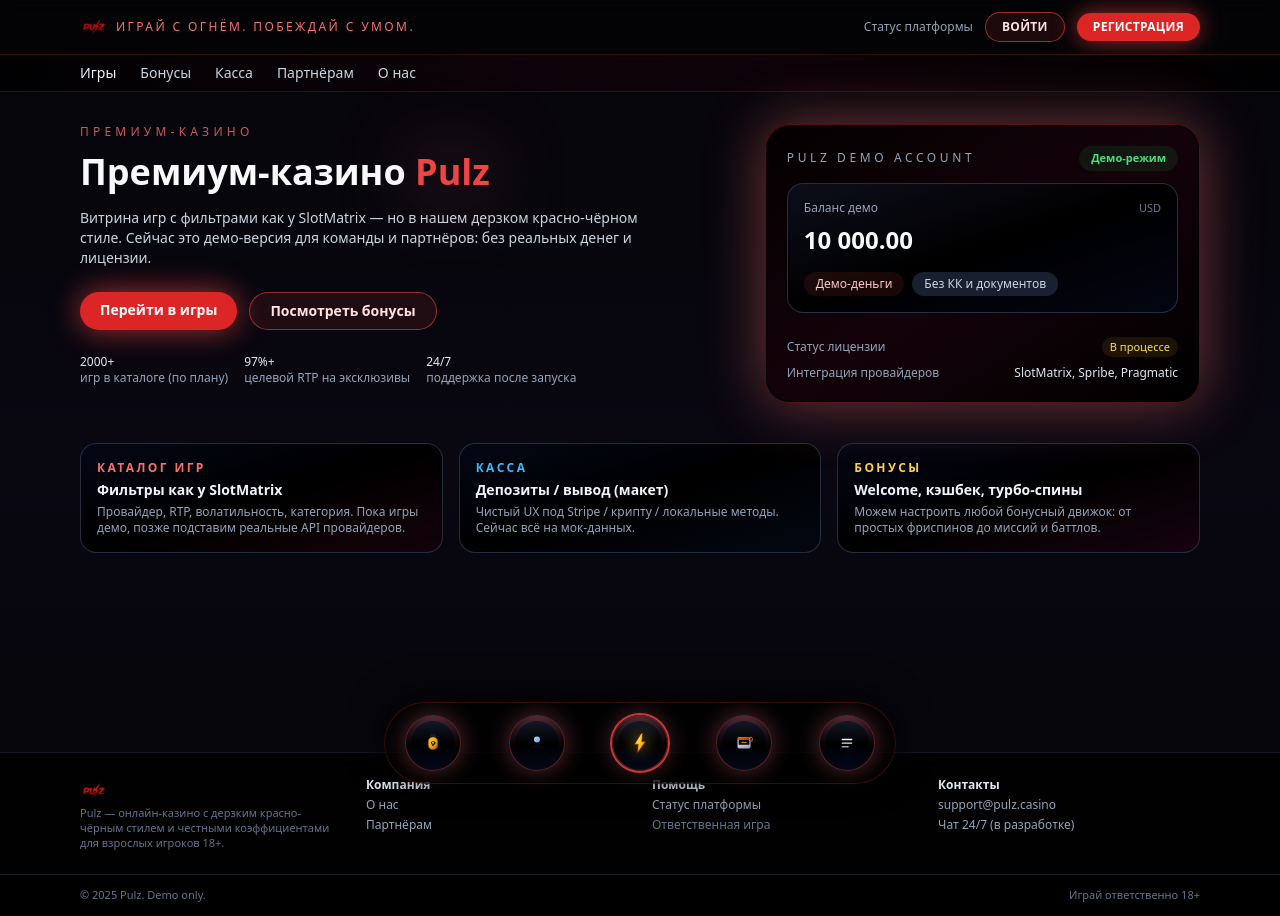
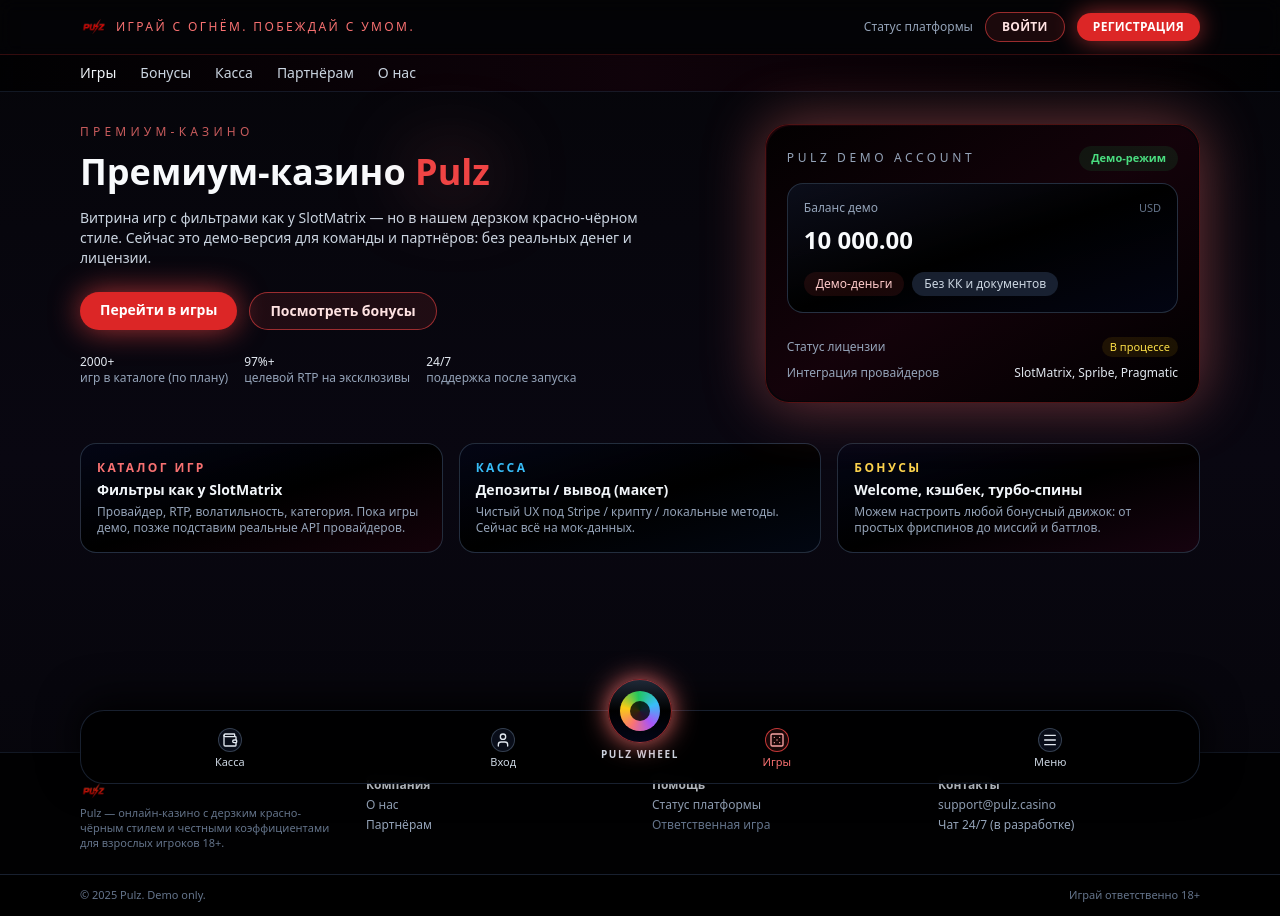
Before and after one commit to Demideni/pulz-casino-front, a Next.js app: page / in a window 1280 px wide. Built offline with nearby package versions, Linux system fonts and the light colour scheme.

Commit message:
Update menu

```diff
--- a/components/FortuneWheel.tsx
+++ b/components/FortuneWheel.tsx
@@ -2,180 +2,218 @@
 
 import { useState } from "react";
 import Link from "next/link";
+import { Wallet, User, Dice5, Menu as MenuIcon } from "lucide-react";
 
-type Bonus = {
+type NavItemProps = {
   label: string;
-  value: string;
-  description: string;
+  icon: React.ReactNode;
+  href?: string;
+  onClick?: () => void;
+  accent?: boolean;
 };
 
-const BONUSES: Bonus[] = [
-  { label: "+10%", value: "10%", description: "Бонус на первый депозит" },
-  { label: "20 FS", value: "20 фриспинов", description: "Фриспины на слот Pulz Originals" },
-  { label: "+25%", value: "25%", description: "Повышенный кэшбек" },
-  { label: "50 FS", value: "50 фриспинов", description: "Большой пак фриспинов" },
-  { label: "MYSTERY", value: "Секретный бонус", description: "Персональное предложение после регистрации" },
+const PRIZES = [
+  "10 фриспинов на Pulz Originals",
+  "Бонус +25% к первому депозиту",
+  "Кэшбэк 10% на проигрыш за день",
+  "5$ демо-кредит",
+  "Ничего. Повезёт в следующий раз 🙂",
 ];
 
-/* ========= ИКОНКИ ========= */
+export default function FortuneWheel() {
+  const [isWheelOpen, setIsWheelOpen] = useState(false);
+  const [isSpinning, setIsSpinning] = useState(false);
+  const [result, setResult] = useState<string | null>(null);
 
-function MoneyBagIcon() {
+  const spin = () => {
+    if (isSpinning) return;
+
+    setIsSpinning(true);
+    setResult(null);
+
+    const prize = PRIZES[Math.floor(Math.random() * PRIZES.length)];
+
+    setTimeout(() => {
+      setIsSpinning(false);
+      setResult(prize);
+    }, 2200);
+  };
+
   return (
-    <svg viewBox="0 0 40 40" className="h-6 w-6">
-      <defs>
-        <linearGradient id="bagGold" x1="0" x2="1" y1="0" y2="1">
-          <stop offset="0%" stopColor="#facc15" />
-          <stop offset="50%" stopColor="#eab308" />
-          <stop offset="100%" stopColor="#b45309" />
-        </linearGradient>
-      </defs>
-      <path d="M15 8c0-1.7 1.3-3 3-3h4c1.7 0 3 1.3 3 3l-1.5 3h-7L15 8z" fill="#111827" />
-      <path
-        d="M12 18c0-4.4 3.1-8 8-8s8 3.6 8 8v5c0 4.4-3.1 8-8 8s-8-3.6-8-8v-5z"
-        fill="url(#bagGold)"
-        stroke="#7c2d12"
-        strokeWidth="1"
-      />
-      <path
-        d="M20 17c-2 0-3.5 1.2-3.5 3 0 1.5 1 2.5 2.6 2.8l-.7 2.2h2.1l.7-2.1c1.6-.2 2.8-1.3 2.8-2.9 0-1.9-1.6-3-3.5-3zm0 1.5c1.1 0 1.9.6 1.9 1.5s-.8 1.4-1.9 1.4-1.9-.5-1.9-1.4.8-1.5 1.9-1.5z"
-        fill="#111827"
-      />
-    </svg>
+    <>
+      {/* Модалка с полноценным Pulz Wheel */}
+      {isWheelOpen && (
+        <div className="fixed inset-0 z-[60] flex items-center justify-center bg-black/80 backdrop-blur-sm">
+          <div className="relative w-full max-w-md rounded-3xl border border-slate-800/80 bg-gradient-to-b from-[#050509] via-[#090313] to-black p-6 text-slate-100 shadow-[0_0_60px_rgba(0,0,0,0.9)]">
+            <div className="mb-4 flex items-center justify-between">
+              <div>
+                <div className="text-xs font-semibold tracking-[0.2em] text-red-400">
+                  PULZ WHEEL
+                </div>
+                <div className="text-sm text-slate-300">
+                  Первый спин — бесплатно
+                </div>
+              </div>
+              <button
+                onClick={() => setIsWheelOpen(false)}
+                className="rounded-full border border-slate-700/70 px-3 py-1 text-xs text-slate-300 hover:border-slate-500 hover:text-slate-100"
+              >
+                Закрыть
+              </button>
+            </div>
+
+            {/* Само колесо */}
+            <div className="flex flex-col items-center gap-4 py-4">
+              <div className="relative h-48 w-48">
+                {/* Сияние вокруг */}
+                <div className="absolute inset-0 rounded-full bg-[radial-gradient(circle,_rgba(248,113,113,0.3),transparent_65%)] blur-md" />
+
+                {/* Диск колеса */}
+                <div
+                  className={[
+                    "relative flex h-full w-full items-center justify-center rounded-full",
+                    "bg-[conic-gradient(from_210deg,_#f97373_0deg,_#facc15_90deg,_#22c55e_150deg,_#38bdf8_210deg,_#a855f7_270deg,_#f97373_330deg,_#f97373_360deg)]",
+                    "border-[6px] border-[#f59e0b] shadow-[0_0_35px_rgba(249,115,22,0.7)]",
+                    isSpinning ? "animate-spin-slow" : "",
+                  ].join(" ")}
+                >
+                  {/* Центральная кнопка */}
+                  <div className="flex h-20 w-20 items-center justify-center rounded-full bg-gradient-to-b from-[#fee2e2] via-[#fecaca] to-[#f97373] shadow-[0_0_25px_rgba(248,113,113,0.8)]">
+                    <div className="flex h-16 w-16 items-center justify-center rounded-full bg-gradient-to-b from-[#ef4444] to-[#b91c1c] text-xs font-semibold uppercase tracking-wide text-white">
+                      {isSpinning ? "КРУТИМ..." : "SPIN"}
+                    </div>
+                  </div>
+                </div>
+
+                {/* Индикатор-стрелка сверху */}
+                <div className="pointer-events-none absolute -top-3 left-1/2 h-6 w-4 -translate-x-1/2">
+                  <div className="h-full w-full origin-bottom rounded-b-full bg-gradient-to-b from-yellow-300 via-yellow-500 to-amber-700 shadow-[0_0_16px_rgba(250,204,21,0.9)]" />
+                </div>
+              </div>
+
+              <button
+                onClick={spin}
+                disabled={isSpinning}
+                className="mt-2 rounded-full bg-red-600 px-6 py-2 text-sm font-semibold text-white shadow-[0_0_22px_rgba(248,113,113,0.7)] hover:bg-red-500 disabled:cursor-not-allowed disabled:opacity-70"
+              >
+                {isSpinning ? "Крутим..." : "Крутить колесо"}
+              </button>
+
+              {result && (
+                <div className="mt-2 rounded-2xl border border-slate-700/70 bg-black/40 px-4 py-3 text-center text-sm text-slate-100">
+                  <div className="text-xs uppercase tracking-[0.16em] text-red-400">
+                    ВАШ БОНУС
+                  </div>
+                  <div className="mt-1 text-sm">{result}</div>
+                  <div className="mt-2 text-[11px] text-slate-400">
+                    Зарегистрируйтесь, чтобы закрепить бонус за аккаунтом.
+                  </div>
+                  <div className="mt-3 flex justify-center gap-2">
+                    <Link
+                      href="/register"
+                      className="rounded-full bg-red-600 px-4 py-1.5 text-xs font-semibold text-white hover:bg-red-500"
+                    >
+                      Регистрация
+                    </Link>
+                    <Link
+                      href="/login"
+                      className="rounded-full border border-slate-600 px-4 py-1.5 text-xs text-slate-200 hover:border-slate-400"
+                    >
+                      Войти
+                    </Link>
+                  </div>
+                </div>
+              )}
+            </div>
+          </div>
+        </div>
+      )}
+
+      {/* Нижний таб-бар а-ля JetTon */}
+      <div className="pointer-events-none fixed inset-x-0 bottom-0 z-40">
+        <div className="mx-auto flex max-w-6xl justify-center px-4 pb-4">
+          <div className="relative w-full rounded-3xl border border-slate-800/80 bg-black/90 shadow-[0_-10px_40px_rgba(0,0,0,0.9)] backdrop-blur pointer-events-auto">
+            {/* Центральное колесо, которое торчит сверху и крутится */}
+            <button
+              type="button"
+              onClick={() => setIsWheelOpen(true)}
+              className="group absolute left-1/2 -top-8 flex -translate-x-1/2 flex-col items-center"
+            >
+              <div className="relative h-16 w-16">
+                {/* свечение */}
+                <div className="absolute inset-0 rounded-full bg-[radial-gradient(circle,_rgba(248,113,113,0.5),transparent_60%)] blur-md" />
+                {/* обод */}
+                <div className="relative flex h-full w-full items-center justify-center rounded-full bg-gradient-to-b from-[#1f2937] via-black to-[#020617] border border-red-500/60 shadow-[0_0_26px_rgba(248,113,113,0.9)]">
+                  {/* маленькое постоянно вращающееся колесо */}
+                  <div className="flex h-10 w-10 items-center justify-center rounded-full bg-[conic-gradient(from_210deg,_#f97373,_#facc15,_#22c55e,_#38bdf8,_#a855f7,_#f97373)] animate-spin-slow">
+                    <div className="h-5 w-5 rounded-full bg-black/80" />
+                  </div>
+                </div>
+              </div>
+              <span className="mt-1 text-[10px] font-semibold uppercase tracking-[0.16em] text-slate-300">
+                Pulz Wheel
+              </span>
+            </button>
+
+            {/* Ряд кнопок, как на скрине */}
+            <div className="grid grid-cols-4 gap-0 px-3 py-3 text-[11px]">
+              <NavItem
+                label="Касса"
+                icon={<Wallet className="h-4 w-4" />}
+                href="/cashier"
+              />
+              <NavItem
+                label="Вход"
+                icon={<User className="h-4 w-4" />}
+                href="/login"
+              />
+              <NavItem
+                label="Игры"
+                icon={<Dice5 className="h-4 w-4" />}
+                href="/games"
+                accent
+              />
+              <NavItem
+                label="Меню"
+                icon={<MenuIcon className="h-4 w-4" />}
+                href="/status"
+              />
+            </div>
+          </div>
+        </div>
+      </div>
+    </>
   );
 }
 
-function UserIcon() {
-  return (
-    <svg viewBox="0 0 40 40" className="h-6 w-6">
-      <defs>
-        <linearGradient id="userBlue" x1="0" x2="1" y1="0" y2="1">
-          <stop offset="0%" stopColor="#bfdbfe" />
-          <stop offset="100%" stopColor="#60a5fa" />
-        </linearGradient>
-      </defs>
-      <circle cx="20" cy="14" r="5" fill="url(#userBlue)" />
-      <path
-        d="M12 27c1.5-3.3 4.1-5 8-5s6.5 1.7 8 5c.3.7-.1 1.5-.9 1.5H12.9c-.8 0-1.2-.8-.9-1.5z"
-        fill="#020617"
-        opacity="0.9"
-      />
-    </svg>
-  );
-}
-
-function LightningIcon() {
-  return (
-    <svg viewBox="0 0 40 40" className="h-6 w-6 drop-shadow-[0_0_8px_rgba(251,191,36,0.9)]">
-      <defs>
-        <linearGradient id="bolt" x1="0" x2="1" y1="0" y2="1">
-          <stop offset="0%" stopColor="#fde68a" />
-          <stop offset="50%" stopColor="#facc15" />
-          <stop offset="100%" stopColor="#f97316" />
-        </linearGradient>
-      </defs>
-      <path
-        d="M22 4 11 22h6l-1 14 13-18h-6l1-14z"
-        fill="url(#bolt)"
-        stroke="#7c2d12"
-        strokeWidth="1"
-        strokeLinejoin="round"
-      />
-    </svg>
-  );
-}
-
-function SlotIcon() {
-  return (
-    <svg viewBox="0 0 40 40" className="h-6 w-6">
-      <defs>
-        <linearGradient id="slotBody" x1="0" x2="1" y1="0" y2="1">
-          <stop offset="0%" stopColor="#e5e7eb" />
-          <stop offset="100%" stopColor="#9ca3af" />
-        </linearGradient>
-        <linearGradient id="slotTop" x1="0" x2="1" y1="0" y2="1">
-          <stop offset="0%" stopColor="#f97316" />
-          <stop offset="100%" stopColor="#b91c1c" />
-        </linearGradient>
-      </defs>
-      <rect
-        x="9"
-        y="13"
-        width="22"
-        height="16"
-        rx="3"
-        fill="url(#slotBody)"
-        stroke="#4b5563"
-        strokeWidth="1"
-      />
-      <rect x="11" y="15" width="18" height="8" rx="1.5" fill="#020617" />
-      <rect x="9" y="10" width="22" height="5" rx="2.5" fill="url(#slotTop)" />
-      <circle cx="17" cy="19" r="1.2" fill="#fbbf24" />
-      <circle cx="20" cy="19" r="1.2" fill="#fbbf24" />
-      <circle cx="23" cy="19" r="1.2" fill="#fbbf24" />
-      <path
-        d="M29 13.5c0-1.9 1.1-3 2.5-3S34 11.6 34 13.5c0 1.1-.4 1.9-1 2.4"
-        fill="none"
-        stroke="#facc15"
-        strokeWidth="1.2"
-      />
-      <circle cx="33" cy="16.3" r="1.4" fill="#ef4444" stroke="#7f1d1d" strokeWidth="0.8" />
-    </svg>
-  );
-}
-
-function MenuIcon() {
-  return (
-    <svg viewBox="0 0 40 40" className="h-6 w-6">
-      <rect x="11" y="13" width="18" height="2.4" rx="1.2" fill="#f9fafb" />
-      <rect x="11" y="19" width="18" height="2.4" rx="1.2" fill="#e5e7eb" />
-      <rect x="11" y="25" width="12" height="2.4" rx="1.2" fill="#9ca3af" />
-    </svg>
-  );
-}
-
-/* ========= КРУГЛАЯ КНОПКА ========= */
-
-type CircleButtonProps = {
-  label: string;
-  href?: string;
-  onClick?: () => void;
-  important?: boolean;
-  children: React.ReactNode;
-};
-
-function CircleButton({ label, href, onClick, important, children }: CircleButtonProps) {
-  const outerClasses = [
-    "relative flex h-14 w-14 items-center justify-center rounded-full",
-    "bg-gradient-to-b from-[#050816] via-black to-[#050816]",
-    "border border-red-500/40",
-    "shadow-[0_0_22px_rgba(248,113,113,0.35)]",
-    "transition-transform duration-150 group-active:scale-95",
-    "overflow-hidden",
-    important ? "ring-2 ring-red-500/80" : "ring-1 ring-slate-900/70",
-  ]
-    .filter(Boolean)
-    .join(" ");
-
-  const innerGlow =
-    "pointer-events-none absolute -inset-2 rounded-full bg-[radial-gradient(circle_at_top,_rgba(248,113,113,0.55),transparent_60%)] opacity-70";
-
-  const innerCircle =
-    "relative flex h-11 w-11 items-center justify-center rounded-full bg-gradient-to-b from-[#111827] via-black to-[#020617]";
-
+function NavItem({ label, icon, href, onClick, accent }: NavItemProps) {
   const content = (
-    <span className={outerClasses}>
-      <span className={innerGlow} />
-      <span className={innerCircle}>{children}</span>
-    </span>
+    <div
+      className={[
+        "flex h-12 flex-col items-center justify-center rounded-2xl border border-transparent",
+        "transition-colors",
+        accent
+          ? "text-red-400"
+          : "text-slate-300 hover:text-slate-50 hover:bg-slate-900/60",
+      ].join(" ")}
+    >
+      <div
+        className={[
+          "mb-1 flex h-6 w-6 items-center justify-center rounded-xl border",
+          accent
+            ? "border-red-500/80 bg-red-500/10 text-red-300"
+            : "border-slate-600/70 bg-slate-900/60 text-slate-200",
+        ].join(" ")}
+      >
+        {icon}
+      </div>
+      <span className="text-[11px] leading-none">{label}</span>
+    </div>
   );
 
   if (href) {
     return (
-      <Link
-        href={href}
-        aria-label={label}
-        className="group inline-flex items-center justify-center"
-      >
+      <Link href={href} className="flex items-center justify-center">
         {content}
       </Link>
     );
@@ -184,154 +222,10 @@
   return (
     <button
       type="button"
-      aria-label={label}
       onClick={onClick}
-      className="group inline-flex items-center justify-center"
+      className="flex items-center justify-center"
     >
       {content}
     </button>
   );
 }
-
-/* ========= ГЛАВНЫЙ КОМПОНЕНТ ========= */
-
-export default function FortuneWheel() {
-  const [isModalOpen, setIsModalOpen] = useState(false);
-  const [isSpinning, setIsSpinning] = useState(false);
-  const [bonus, setBonus] = useState<Bonus | null>(null);
-  const [showLightning, setShowLightning] = useState(false);
-
-  const handleOpenWheel = () => {
-    setIsModalOpen(true);
-    setBonus(null);
-    setShowLightning(true);
-    setTimeout(() => setShowLightning(false), 500);
-  };
-
-  const handleCloseWheel = () => {
-    setIsModalOpen(false);
-    setIsSpinning(false);
-    setBonus(null);
-  };
-
-  const handleSpin = () => {
-    if (isSpinning) return;
-    setIsSpinning(true);
-    setBonus(null);
-    setShowLightning(true);
-
-    setTimeout(() => {
-      const random = BONUSES[Math.floor(Math.random() * BONUSES.length)];
-      setBonus(random);
-      setIsSpinning(false);
-      setTimeout(() => setShowLightning(false), 400);
-    }, 2600);
-  };
-
-  return (
-    <>
-      {/* Нижний бар */}
-      <div className="pointer-events-none fixed inset-x-0 bottom-0 z-30 flex justify-center pb-4">
-        <div className="pointer-events-auto mx-auto flex max-w-lg flex-1 items-center justify-between gap-4 rounded-full border border-red-900/40 bg-black/80 px-5 py-3 shadow-[0_-8px_35px_rgba(0,0,0,0.9)]">
-          <CircleButton label="Касса" href="/cashier">
-            <MoneyBagIcon />
-          </CircleButton>
-
-          <CircleButton label="Вход" href="/">
-            <UserIcon />
-          </CircleButton>
-
-          <CircleButton label="PULZ WHEEL" important onClick={handleOpenWheel}>
-            <LightningIcon />
-          </CircleButton>
-
-          <CircleButton label="Игры" href="/games">
-            <SlotIcon />
-          </CircleButton>
-
-          <CircleButton label="Меню" href="/about">
-            <MenuIcon />
-          </CircleButton>
-        </div>
-      </div>
-
-      {/* Модалка колеса */}
-      {isModalOpen && (
-        <div className="fixed inset-0 z-40 flex items-center justify-center bg-black/80 backdrop-blur-sm">
-          <div className="absolute inset-0 bg-[radial-gradient(circle_at_center,_rgba(248,113,113,0.25),transparent_65%)]" />
-          {showLightning && (
-            <div className="pointer-events-none absolute inset-0 overflow-hidden">
-              <div className="absolute -left-10 top-0 h-1/2 w-1/2 rotate-12 bg-[radial-gradient(circle_at_center,_rgba(248,250,252,0.9),transparent_70%)] opacity-40 blur-3xl" />
-              <div className="absolute bottom-0 right-0 h-1/2 w-1/2 -rotate-6 bg-[radial-gradient(circle_at_center,_rgba(252,211,77,0.9),transparent_70%)] opacity-40 blur-3xl" />
-            </div>
-          )}
-
-          <div className="relative mx-4 w-full max-w-md rounded-3xl border border-red-900/60 bg-gradient-to-b from-[#05040a] via-[#150410] to-[#020106] p-5 shadow-[0_0_55px_rgba(248,113,113,0.7)]">
-            <div className="mb-4 flex items-start justify-between">
-              <div>
-                <div className="text-xs font-semibold uppercase tracking-[0.18em] text-red-400">
-                  Pulz Wheel
-                </div>
-                <div className="text-sm text-slate-300">Первый спин — бесплатно</div>
-              </div>
-            </div>
-
-            <div className="flex flex-col items-center gap-4">
-              <div className="relative h-56 w-56">
-                <div className="absolute inset-0 rounded-full bg-gradient-to-b from-[#facc15] via-[#f97316] to-[#b91c1c] shadow-[0_0_45px_rgba(248,113,113,0.8)]" />
-                <div className="absolute inset-2 rounded-full border-[3px] border-[#3b0b10] bg-[#0b0408]" />
-                <div
-                  className={`absolute inset-4 rounded-full bg-conic-gradient from-[#fecaca] via-[#f97316] to-[#fecaca] ${
-                    isSpinning ? "animate-spin-slow" : ""
-                  }`}
-                />
-                <div className="absolute inset-12 flex items-center justify-center rounded-full border border-amber-500/60 bg-gradient-to-b from-[#ffe8a3] via-[#ffb74d] to-[#f97316]">
-                  <button
-                    type="button"
-                    onClick={handleSpin}
-                    disabled={isSpinning}
-                    className="h-16 w-16 rounded-full bg-gradient-to-b from-[#fef3c7] via-[#facc15] to-[#ea580c] text-xs font-semibold uppercase tracking-[0.12em] text-[#450a0a] shadow-[0_0_25px_rgba(251,191,36,0.9)] disabled:opacity-70"
-                  >
-                    {isSpinning ? "КРУТИМ..." : "SPIN"}
-                  </button>
-                </div>
-                <div className="absolute -top-3 left-1/2 -translate-x-1/2">
-                  <div className="h-7 w-6 -translate-y-1 rounded-b-full bg-gradient-to-b from-[#fef3c7] via-[#facc15] to-[#b45309] shadow-[0_0_12px_rgba(251,191,36,0.9)]" />
-                </div>
-              </div>
-
-              <div className="w-full rounded-2xl border border-slate-800/80 bg-black/60 px-4 py-3 text-xs text-slate-200">
-                {bonus ? (
-                  <>
-                    <div className="text-[11px] uppercase tracking-[0.18em] text-red-400">
-                      Ваш бонус
-                    </div>
-                    <div className="mt-1 text-lg font-semibold text-slate-50">{bonus.value}</div>
-                    <div className="mt-1 text-[13px] text-slate-400">{bonus.description}</div>
-                    <div className="mt-3 text-[11px] text-slate-500">
-                      Забрать бонус можно после регистрации. Мы сохраним результат этого спина.
-                    </div>
-                  </>
-                ) : (
-                  <div className="text-[13px] text-slate-400">
-                    Нажми <span className="font-semibold text-slate-100">SPIN</span>, чтобы
-                    получить демо-бонус Pulz Wheel. Реальные бонусы будут доступны после запуска
-                    платформы.
-                  </div>
-                )}
-              </div>
-
-              <button
-                type="button"
-                onClick={handleCloseWheel}
-                className="mt-1 rounded-full border border-slate-700/70 bg-black/60 px-4 py-1.5 text-xs text-slate-300 hover:bg-slate-800"
-              >
-                Закрыть
-              </button>
-            </div>
-          </div>
-        </div>
-      )}
-    </>
-  );
-}
```
